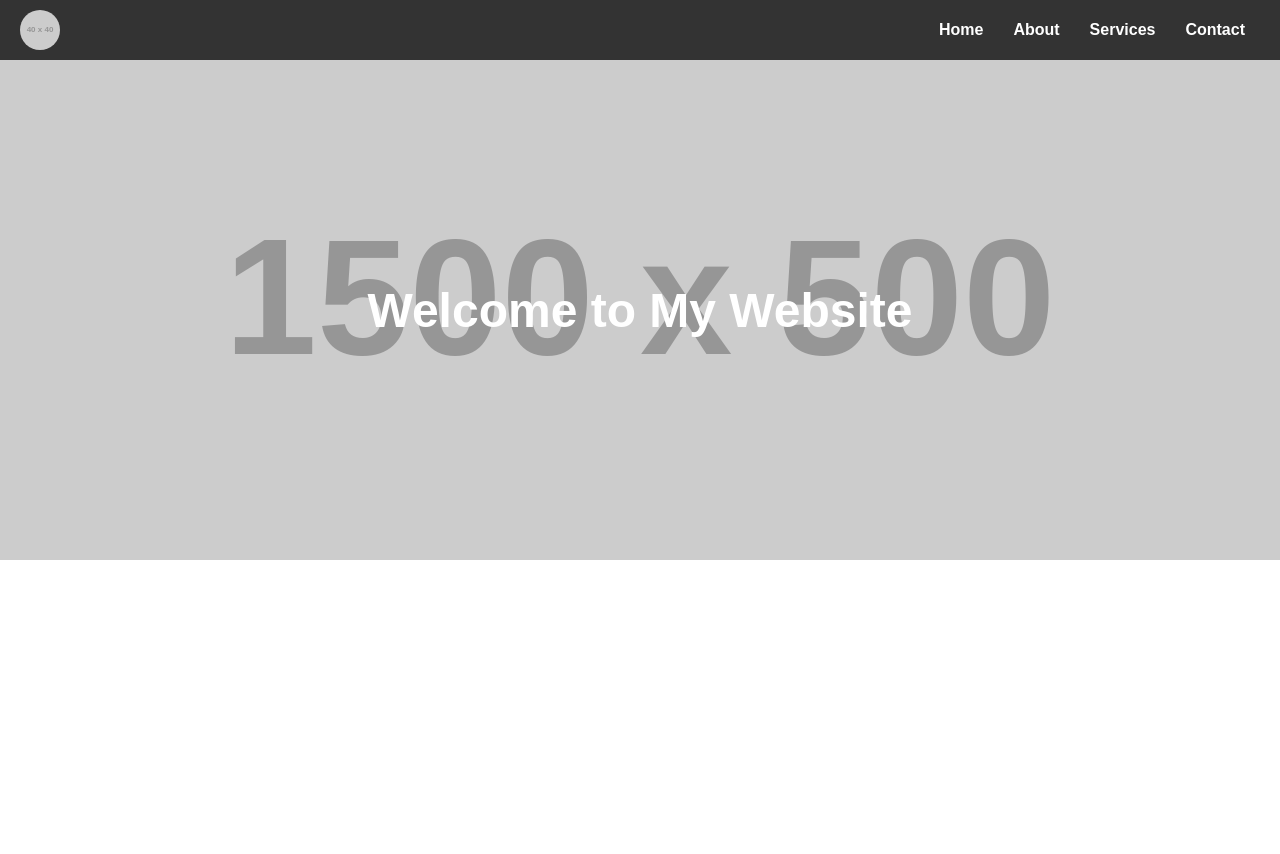
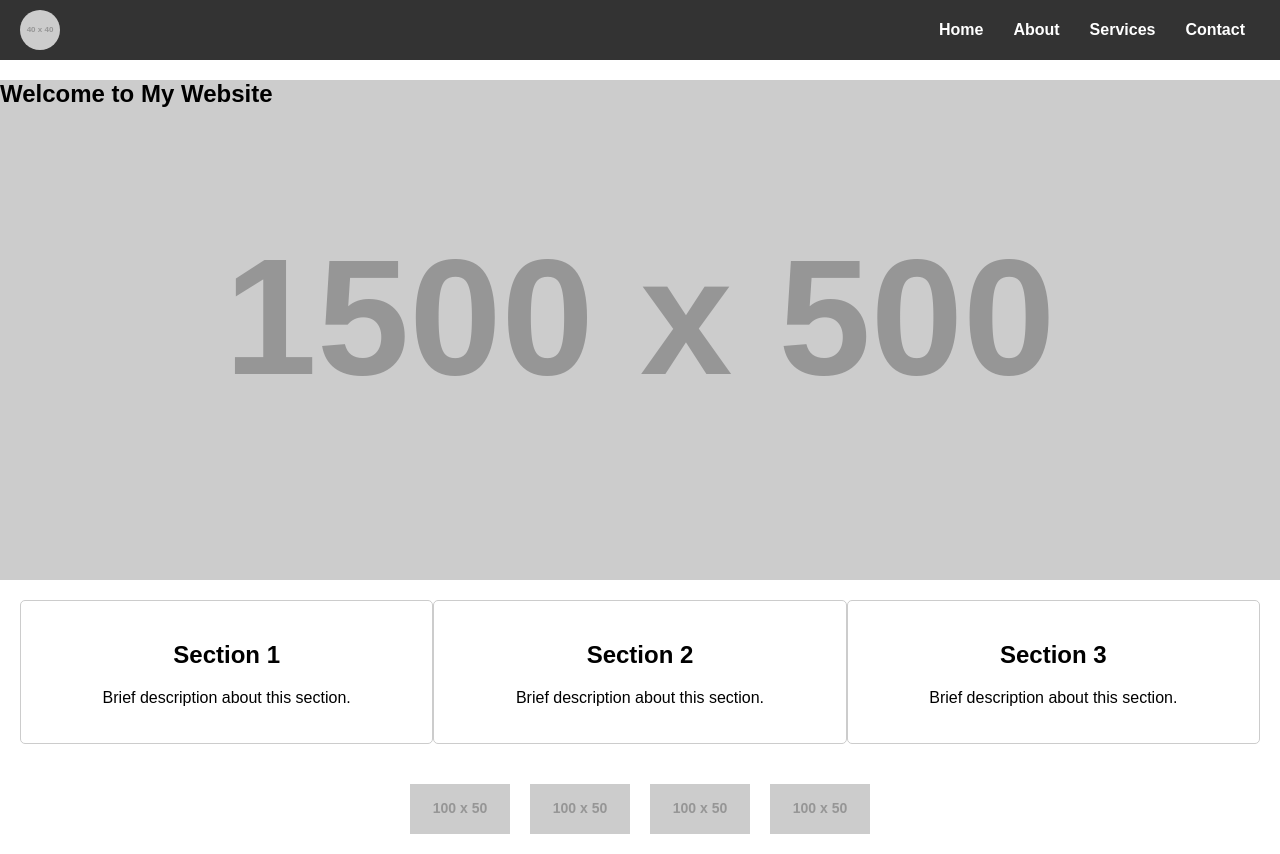
Before and after one commit to judgedice/personal-pages, a plain HTML site: page index.html in a window 1280 px wide. Before the commit the page ends 800 px from the top, so only its background shows below. Drawn offline with Linux system fonts and the light colour scheme; placeholder pictures from the web are drawn by us.

Commit message:
Resolved merge conflicts in index.html

```diff
--- a/index.html
+++ b/index.html
@@ -56,6 +56,35 @@
             width: 100%;
             height: auto;
         }
+        .parallax {
+            background-image: url('https://via.placeholder.com/1500x500');
+            height: 500px;
+            background-attachment: fixed;
+            background-position: center;
+            background-repeat: no-repeat;
+            background-size: cover;
+        }
+        .description-blocks {
+            display: flex;
+            justify-content: space-around;
+            padding: 20px;
+        }
+        .description {
+            width: 30%;
+            padding: 20px;
+            border: 1px solid #ccc;
+            border-radius: 5px;
+            text-align: center;
+        }
+        .client-logos {
+            display: flex;
+            justify-content: center;
+            padding: 20px;
+        }
+        .client-logos img {
+            margin: 0 10px;
+            height: 50px; /* Adjust height as needed */
+        }
     </style>
 </head>
 <body>
@@ -74,8 +103,30 @@
     </nav>
 </header>
 
-<section class="hero">
+<section class="parallax">
     <h1>Welcome to My Website</h1>
+</section>
+
+<section class="description-blocks">
+    <div class="description">
+        <h2>Section 1</h2>
+        <p>Brief description about this section.</p>
+    </div>
+    <div class="description">
+        <h2>Section 2</h2>
+        <p>Brief description about this section.</p>
+    </div>
+    <div class="description">
+        <h2>Section 3</h2>
+        <p>Brief description about this section.</p>
+    </div>
+</section>
+
+<section class="client-logos">
+    <img src="https://via.placeholder.com/100x50" alt="Client Logo 1">
+    <img src="https://via.placeholder.com/100x50" alt="Client Logo 2">
+    <img src="https://via.placeholder.com/100x50" alt="Client Logo 3">
+    <img src="https://via.placeholder.com/100x50" alt="Client Logo 4">
 </section>
 
 </body>
```
